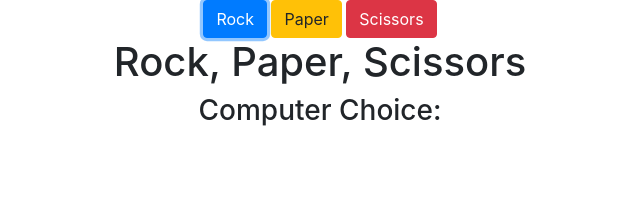
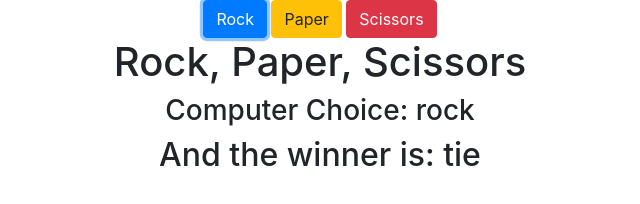
Before and after one commit to KyleJTodd/rps, a plain HTML site: page index.html in a window 1280 px wide. Both pictures are taken after a click on the button "Rock". Shown: the whole page, without its empty margins (320-960 px from the left). Drawn offline with nearby package versions, Linux system fonts and the light colour scheme.

Commit message:
completed game logic, randomization, displaying

```diff
--- a/app.js
+++ b/app.js
@@ -22,10 +22,10 @@ function generateRandomNum() {
   return Math.floor(Math.random() * 3)
 }
 
-function display(userChoice) {
-  let template = `
-   <h3>Computer Choice: ${userChoice}</h3>`
-  document.getElementById("compChoice").innerHTML = template
+function display(compChoice, result) {
+
+  document.getElementById("compChoice").innerHTML = compChoice
+  document.getElementById("winner").innerHTML = result
 }
 
 //randomization attempt
@@ -56,6 +56,7 @@ function choiceIn(userChoice) {
       result = "you win"
     }
   }
+  display(computerChoice, result)
 
   // let choiceOut = (Math.ceil(3 * Math.random()))
   // if (choiceOut == 1) {
--- a/index.html
+++ b/index.html
@@ -22,6 +22,7 @@
         <section class="row">
           <div class="col-12 text-center">
             <h3 class='text-center'>Computer Choice: <span id='compChoice'></span></h3>
+            <h2>And the winner is: <span id="winner"></span></h2>
           </div>
         </section>
       </div>
```
